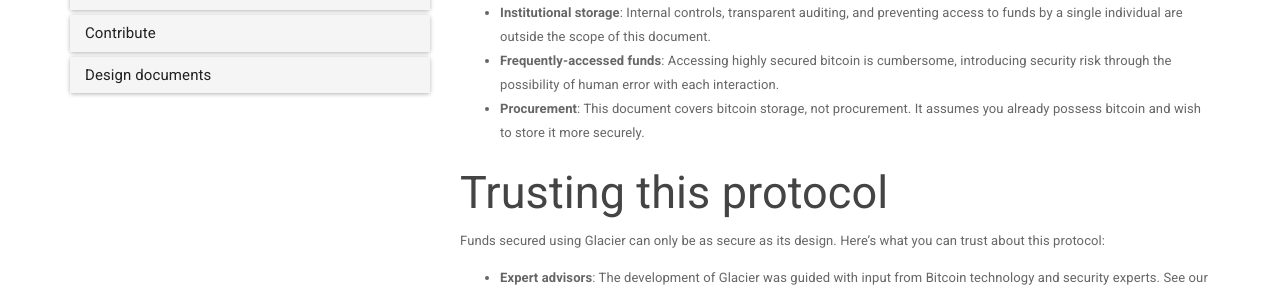
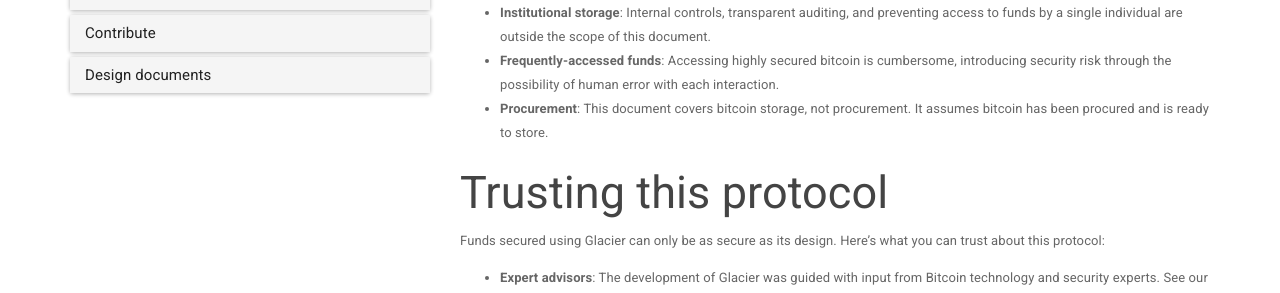
Before and after one commit to GlacierProtocol/glacierprotocol.github.io, a Jekyll site: the page built from _docs/overview.md, in a window 1280 px wide and 900 px high, scrolled down 423 px. Shown: the part 159-452 px from the top of the window. Built offline with Jekyll 4.4.1, drawn with Linux system fonts in a browser that asks for light colours; nearby versions of some CDN libraries.

Commit message:
Rewritten in passive voice to give objective tone

```diff
--- a/_docs/overview.md
+++ b/_docs/overview.md
@@ -31,8 +31,8 @@
 * **Frequently-accessed funds**: Accessing highly secured bitcoin is cumbersome,
 introducing security risk through the possibility of human error with each
 interaction.
-* **Procurement**: This document covers bitcoin storage, not procurement. It assumes you
-already possess bitcoin and wish to store it more securely.
+* **Procurement**: This document covers bitcoin storage, not procurement. It assumes
+bitcoin has been procured and is ready to store.
 
 ## Trusting this protocol
 
```
